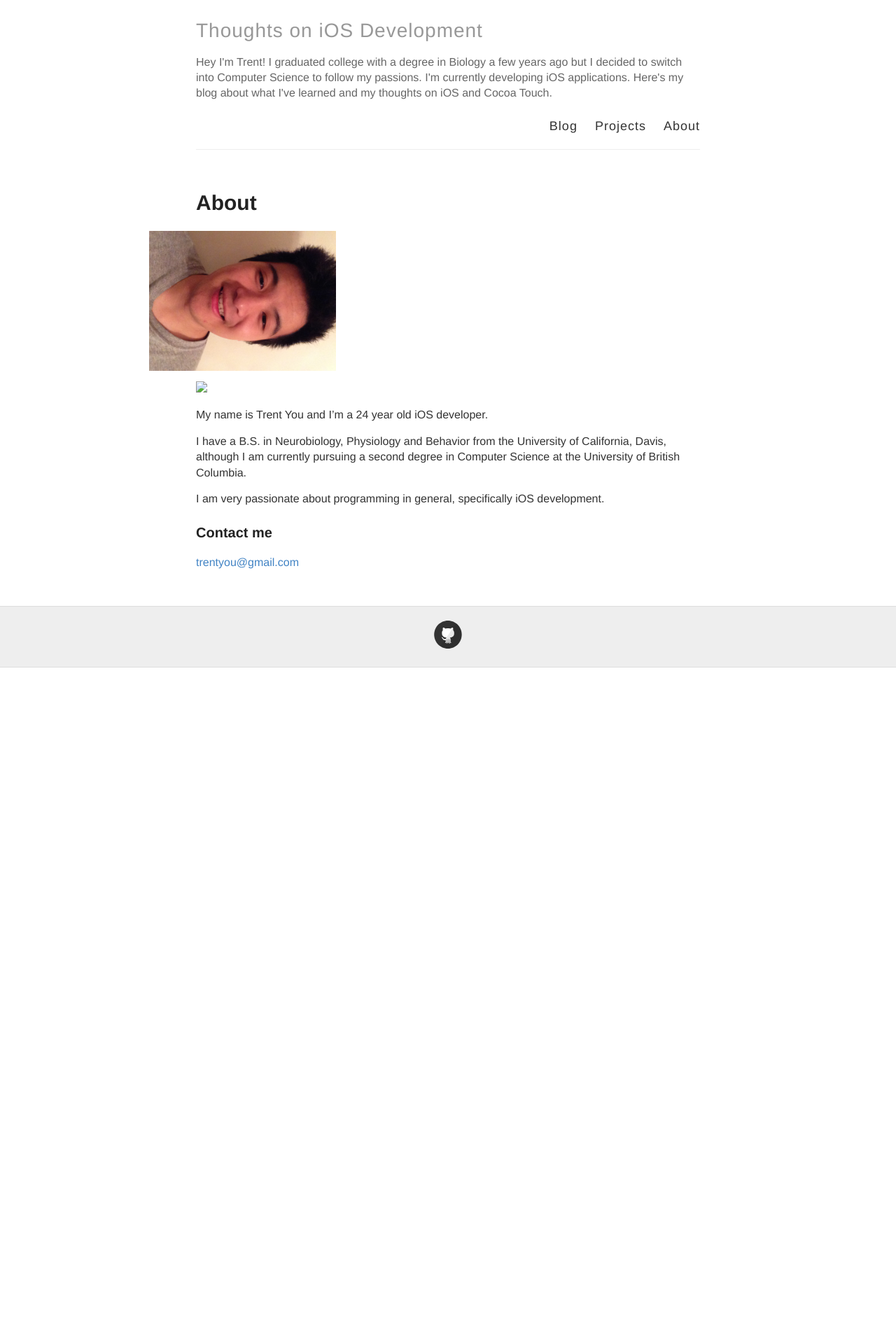
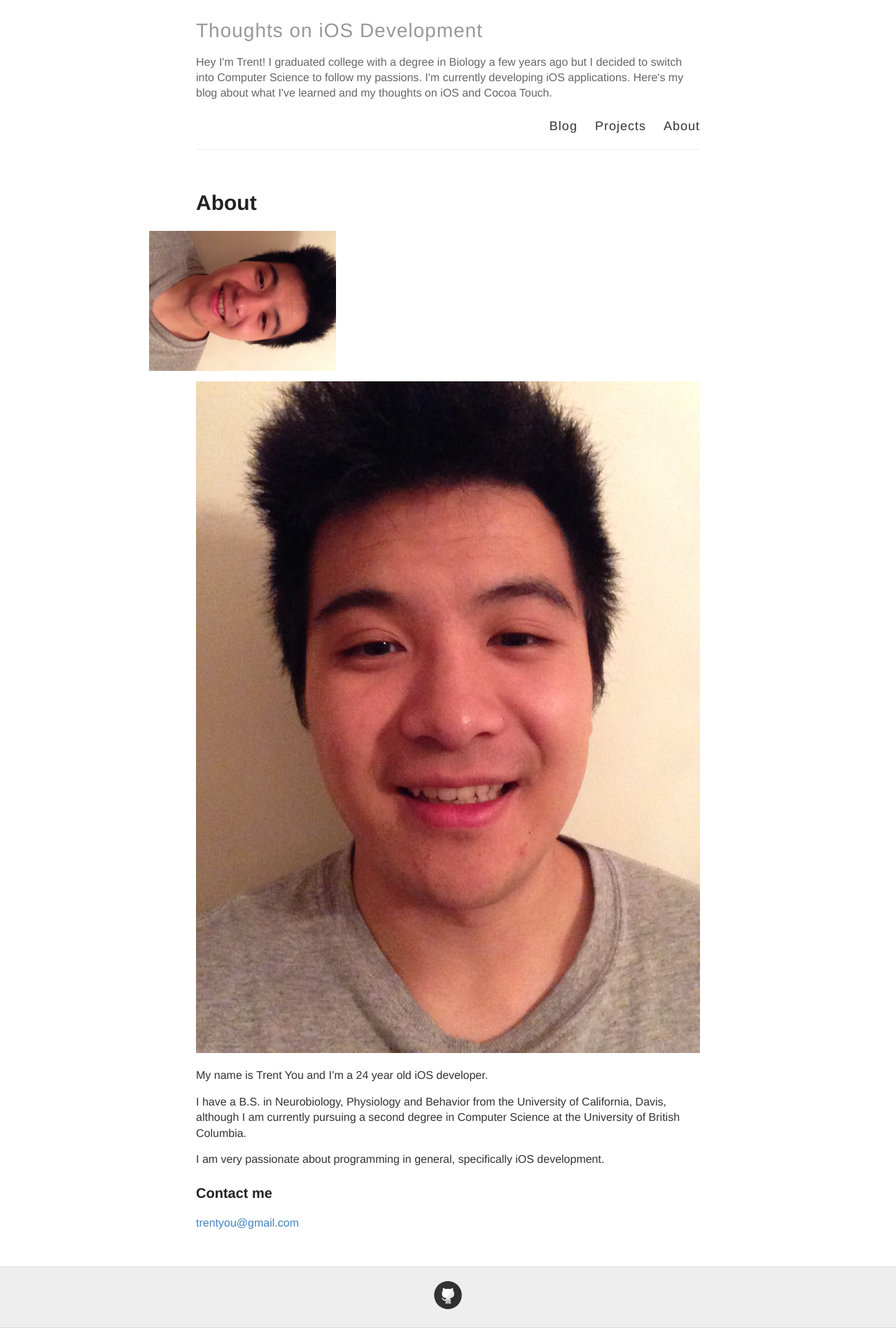
Before and after one commit to trentyou/trentyou.github.io, a Jekyll site: the page built from about.md, in a window 1280 px wide. Shown: the whole page at 70% size. Built offline with Jekyll 4.4.1, drawn with Linux system fonts in a browser that asks for light colours; before the commit the page ends 954 px from its top, so only the background shows below that.

Commit message:
Updated about.md

```diff
--- a/about.md
+++ b/about.md
@@ -10,7 +10,7 @@
 ![](/images/trentprofilepic.jpeg)
 </div>
 
-<img src="trentprofilepic.jpeg" style="200px; 200px">
+<img src="http://github.com/trentyou/trentyou.github.io/blob/master/images/trentprofilepic.jpeg" style="200px; 200px">
 
 My name is Trent You and I'm a 24 year old iOS developer.
 
```
